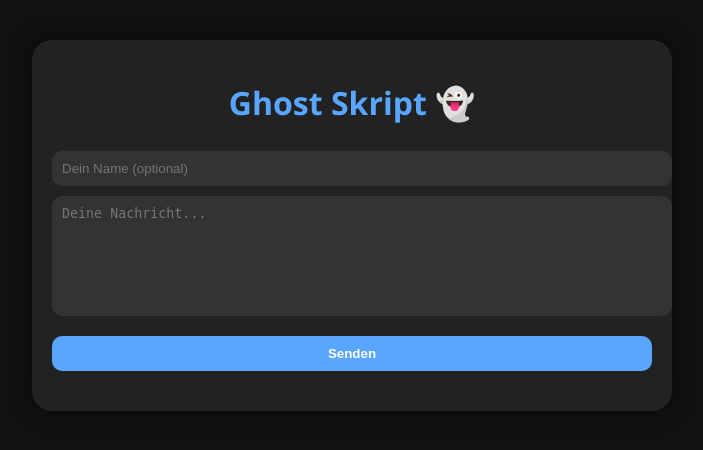
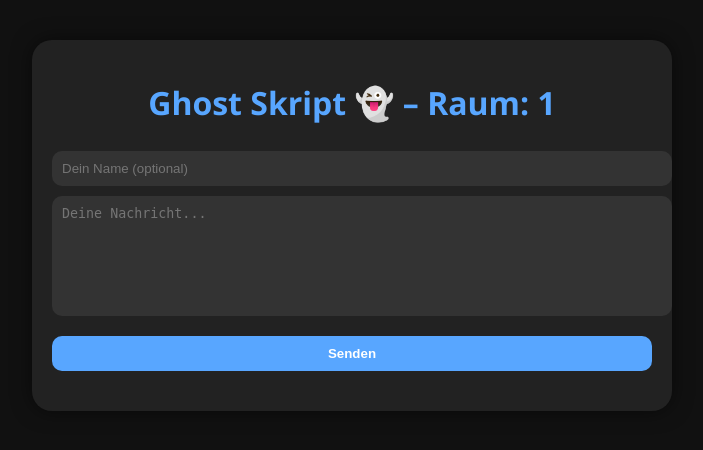
Before and after one commit to Benjaminunterstrich20/LetzChat-School, a Flask app: page /chat/1 in a window 1280 px wide. Shown: the top 450 px of the page, without its empty margins (288-991 px from the left). Run offline with Flask 3, Linux system fonts and the light colour scheme.

Commit message:
Update chat.html

```diff
--- a/templates/chat.html
+++ b/templates/chat.html
@@ -2,12 +2,17 @@
 <html lang="de">
 <head>
     <meta charset="UTF-8">
-    <title>Ghost Skript 👻</title>
+    <title>Ghost Skript 👻 – Raum {{ room_code }}</title>
     <link rel="stylesheet" href="{{ url_for('static', filename='style.css') }}">
 </head>
 <body>
     <div class="chat-container">
-        <h1>Ghost Skript 👻</h1>
+        <h1>
+            <a href="{{ url_for('home') }}" title="Neuen Raumcode eingeben"
+               style="text-decoration: none; color: #58a6ff;">
+                Ghost Skript 👻
+            </a> – Raum: {{ room_code }}
+        </h1>
         <form method="POST">
             <input type="text" name="name" placeholder="Dein Name (optional)" class="input-name">
             <textarea name="message" placeholder="Deine Nachricht..." required class="input-msg"></textarea>
```
